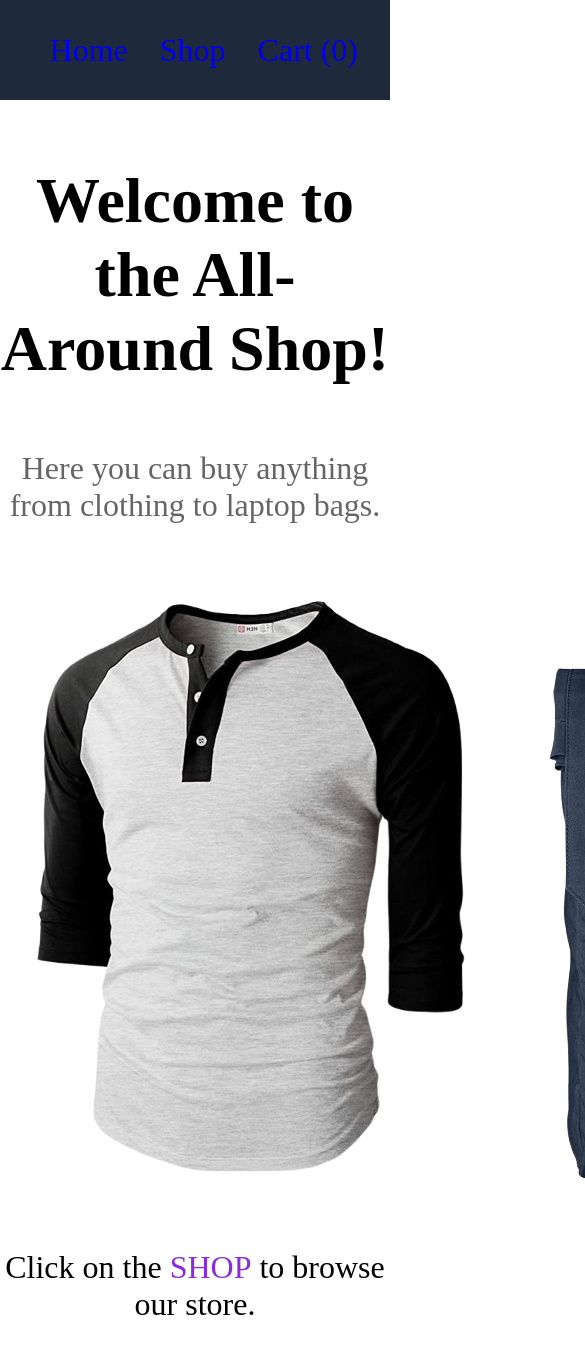
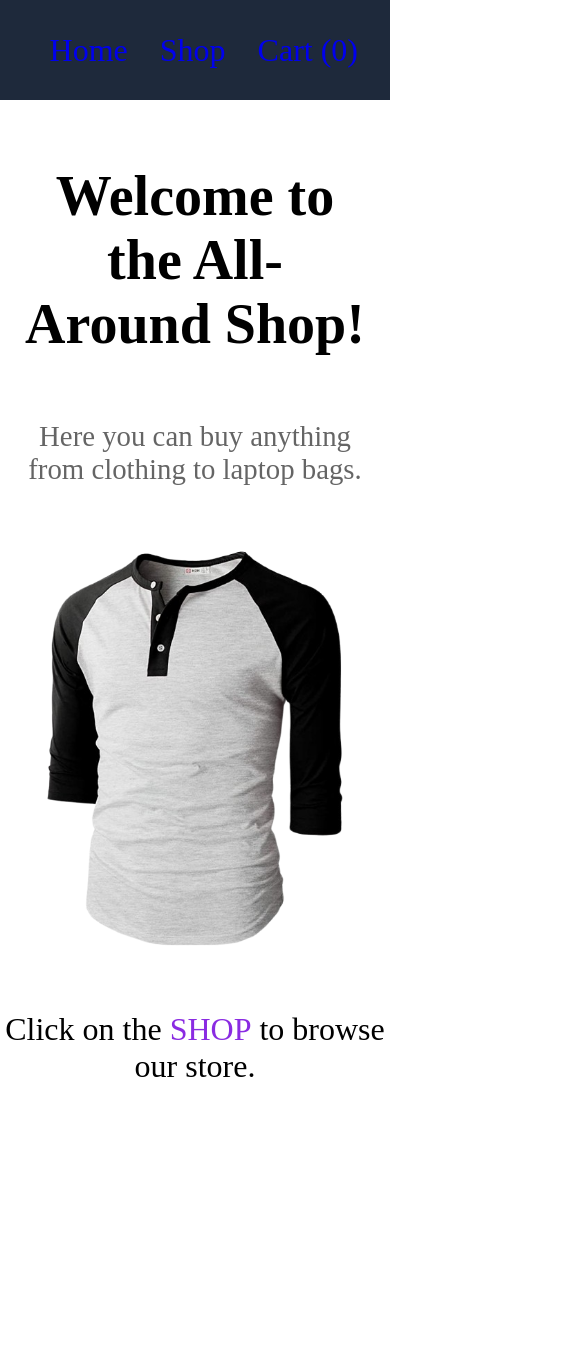
Before and after one commit to alextalijan/shopping-card, a React (Vite) app: page / in a window 390 px wide. Shown: the top 1354 px of the page, 585 px wide, since content can reach past the window. After the commit the page ends 1149 px from the top, so only its background shows below. Built offline with nearby package versions, Linux system fonts and the light colour scheme; no server answers.

Commit message:
style: make pages responsive on smaller screens

```diff
--- a/src/components/Cart/Cart.module.css
+++ b/src/components/Cart/Cart.module.css
@@ -29,6 +29,7 @@
 
 .total-price {
   font-size: 4rem;
+  text-align: center;
 }
 
 .buy-btn {
--- a/src/components/Home/Home.module.css
+++ b/src/components/Home/Home.module.css
@@ -13,7 +13,6 @@
 
 .images-container {
   display: flex;
-  min-width: 1000px;
   justify-content: center;
   align-items: center;
   gap: 5rem;
@@ -40,3 +39,28 @@
 .nav-link:visited {
   color: blueviolet;
 }
+
+@media (max-width: 1010px) {
+  .h1 {
+    font-size: 3.5rem;
+    padding: 0 1rem;
+  }
+
+  .intro-text {
+    font-size: 1.8rem;
+    padding: 0 1rem;
+  }
+
+  .images-container {
+    flex-direction: column;
+    max-width: 100%;
+  }
+
+  .images-container > img {
+    width: 300px;
+  }
+
+  .images-container :last-child {
+    display: none;
+  }
+}
```
